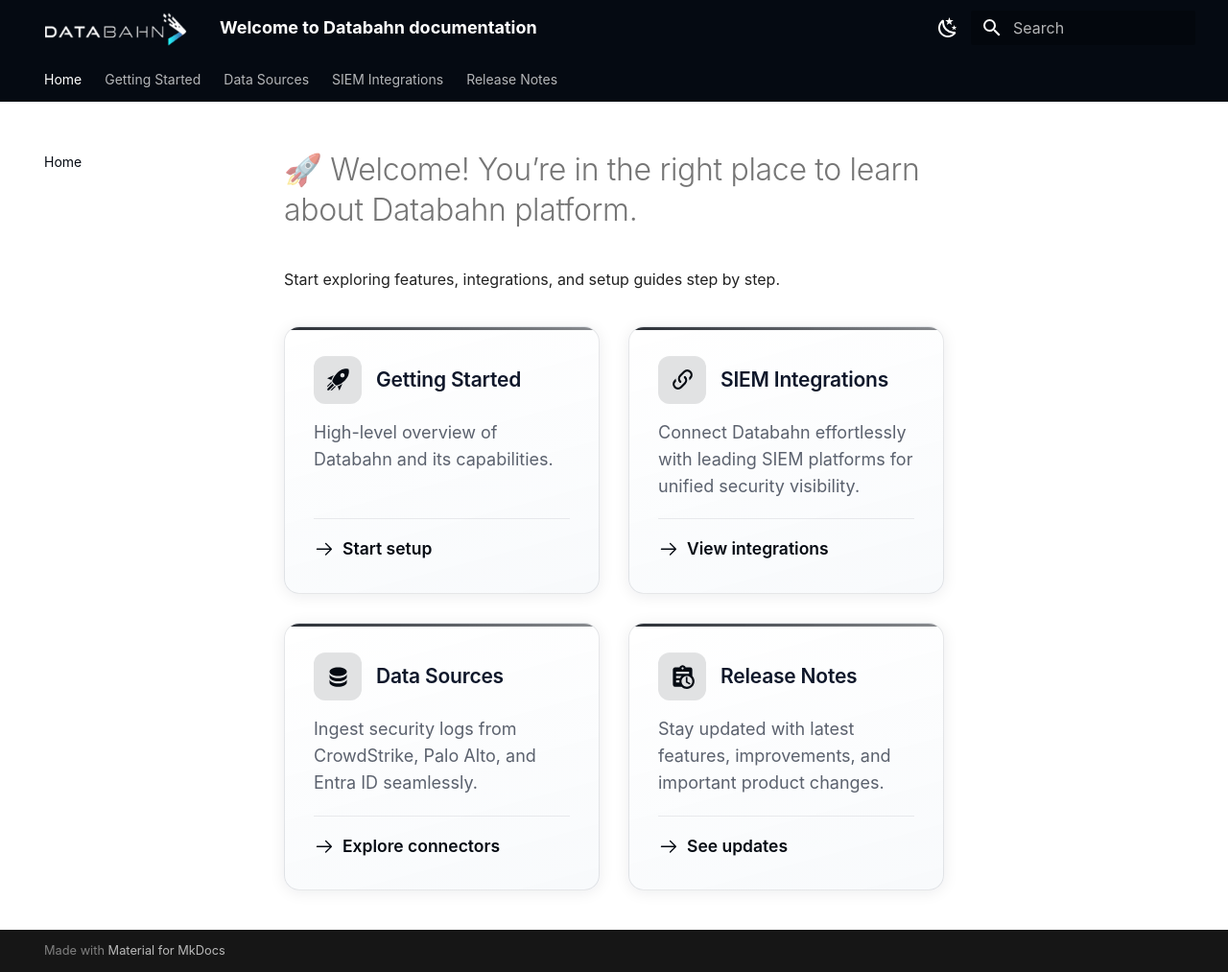
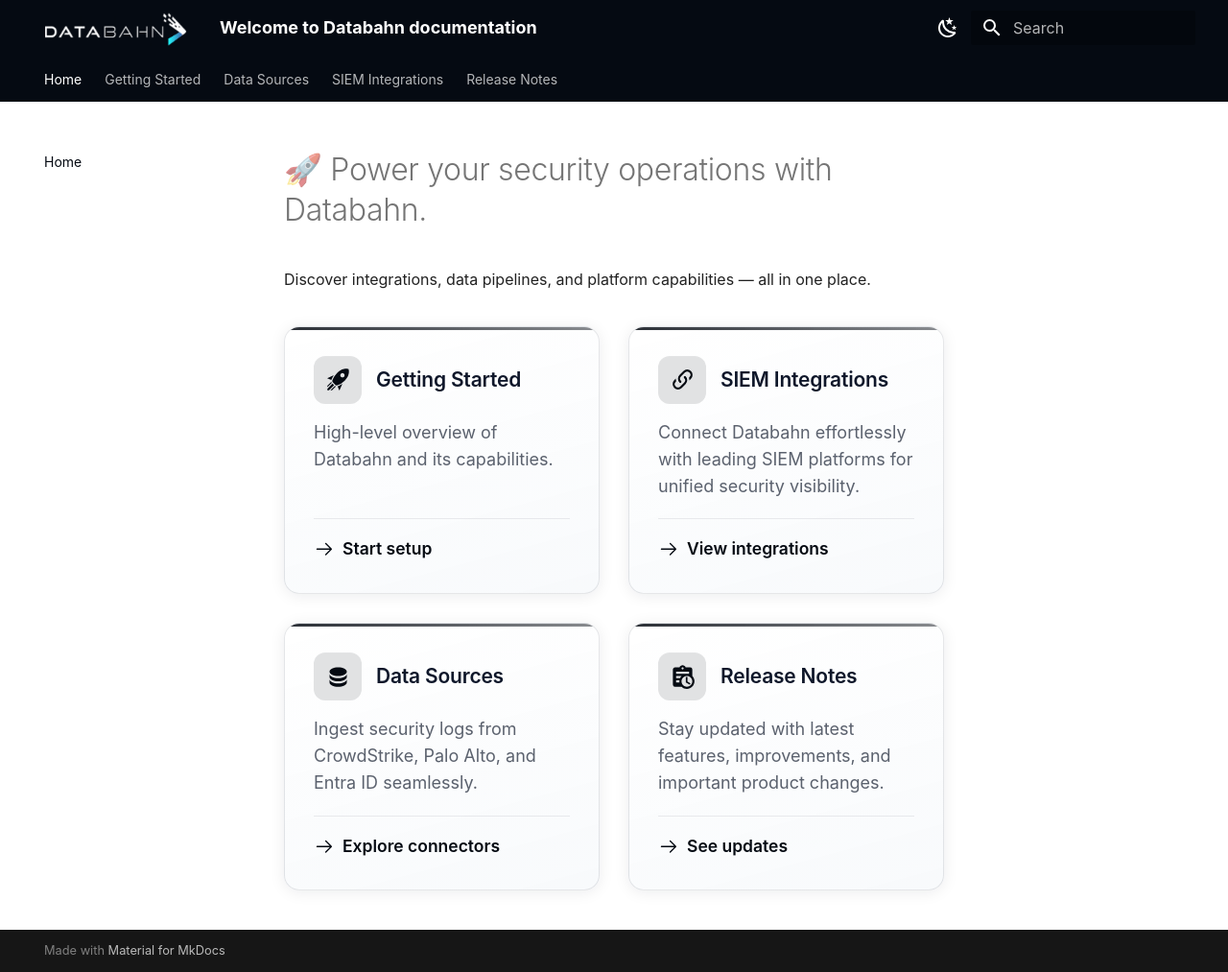
Before and after one commit to createdocsitefordb/db, an MkDocs documentation site: the page built from docs/README.md, in a window 1280 px wide and 1013 px high. Shown: the whole window at 96% size. Built offline with MkDocs 1.6.1 and Material for MkDocs 9.7.7, drawn with Linux system fonts in a browser that asks for light colours; some web fonts are replaced.

Commit message:
Update README.md

```diff
--- a/docs/README.md
+++ b/docs/README.md
@@ -1,6 +1,6 @@
-# 🚀 Welcome! You’re in the right place to learn about Databahn platform.
+# 🚀 Power your security operations with Databahn.
 
-Start exploring features, integrations, and setup guides step by step.
+Discover integrations, data pipelines, and platform capabilities — all in one place.
 
 <div class="grid cards" markdown>
 
```
